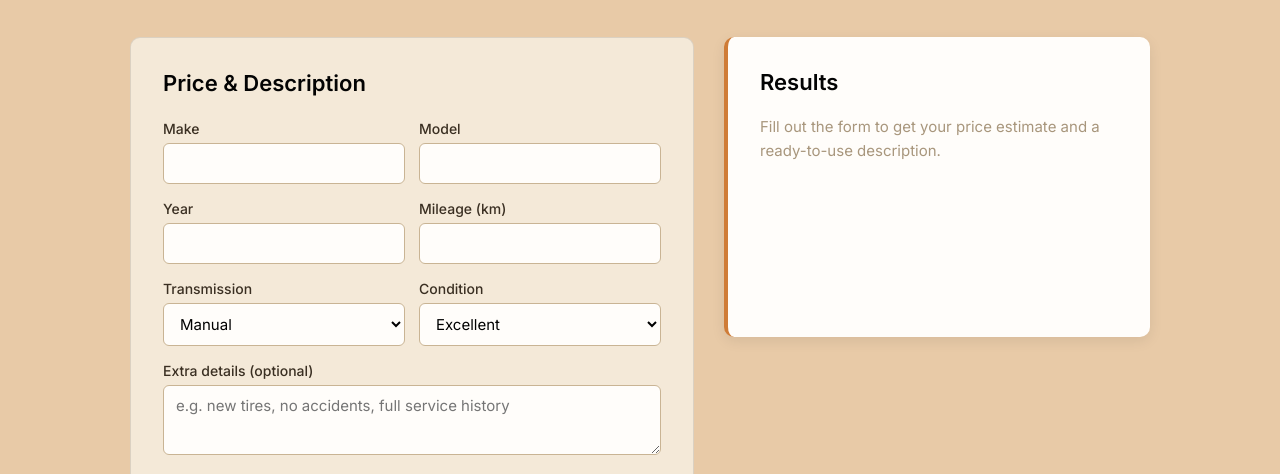
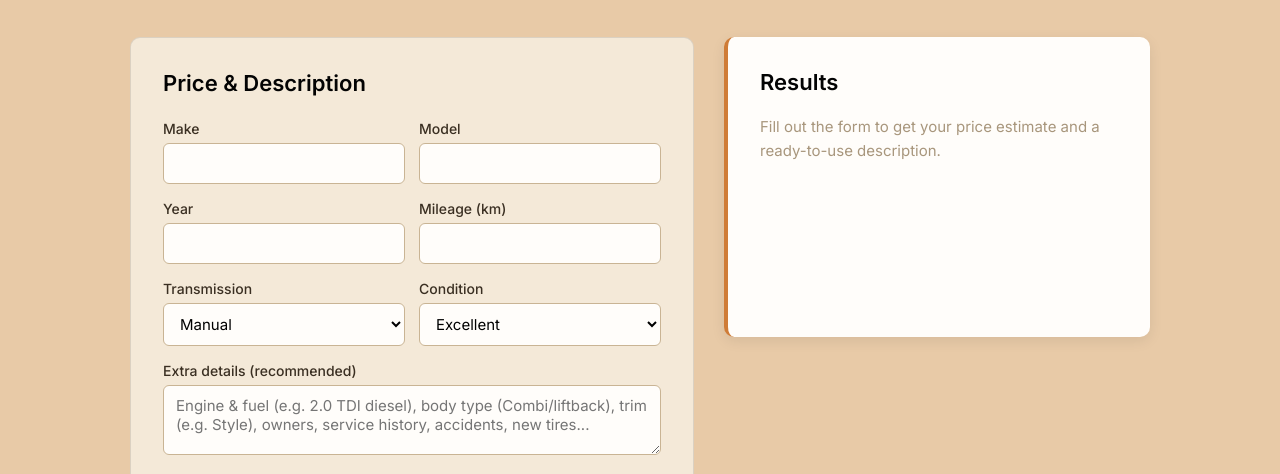
Before and after one commit to matejpiekov-stack/showroom, a website: page tools.html in a window 1280 px wide. Shown: the part 325-799 px from the top of the page. Drawn offline with Linux system fonts and the light colour scheme.

Commit message:
optimization

```diff
--- /dev/null
+++ b/package.json
@@ -0,0 +1,5 @@
+{
+  "dependencies": {
+    "express-rate-limit": "^8.7.0"
+  }
+}
--- a/tools.html
+++ b/tools.html
@@ -465,9 +465,9 @@ footer {
                     </select>
                 </label>
             </div>
-            <label>Extra details (optional)
-                <textarea id="extras" maxlength="300" placeholder="e.g. new tires, no accidents, full service history"></textarea>
-            </label>
+                <label>Extra details (recommended)
+                    <textarea id="extras" maxlength="300" placeholder="Engine & fuel (e.g. 2.0 TDI diesel), body type (Combi/liftback), trim (e.g. Style), owners, service history, accidents, new tires..."></textarea>
+                </label>
             <button type="submit" id="carSubmit">Get Price & Description</button>
         </form>
     </div>
```
Also changed, not shown: 1 other file.
